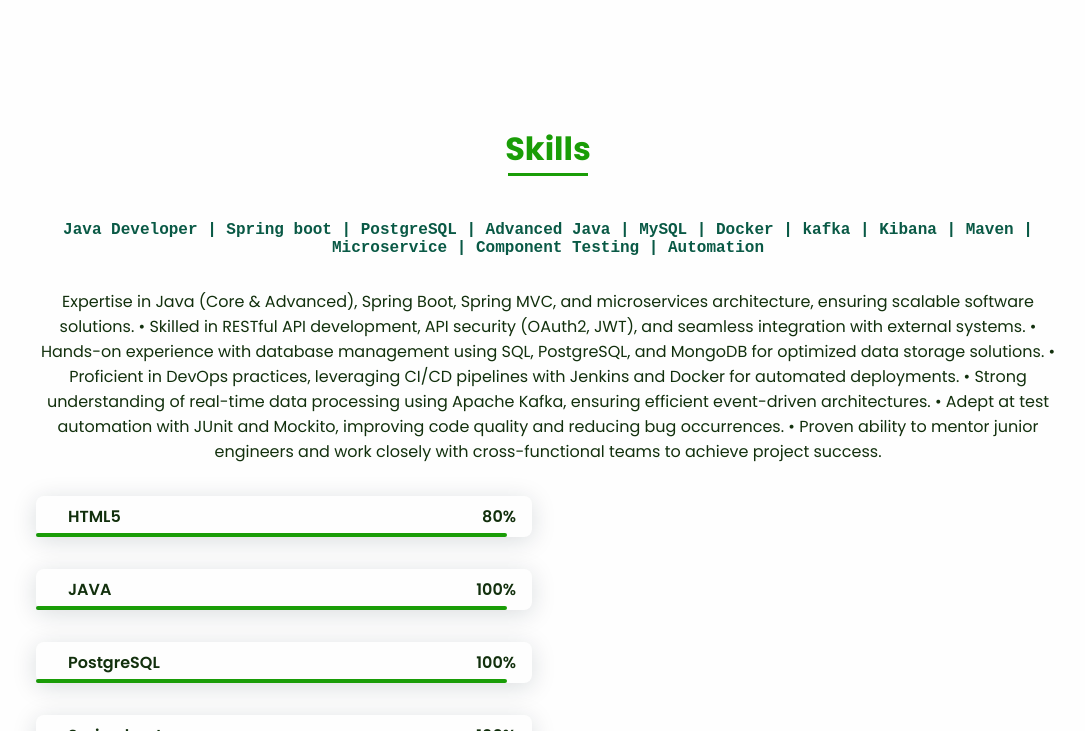
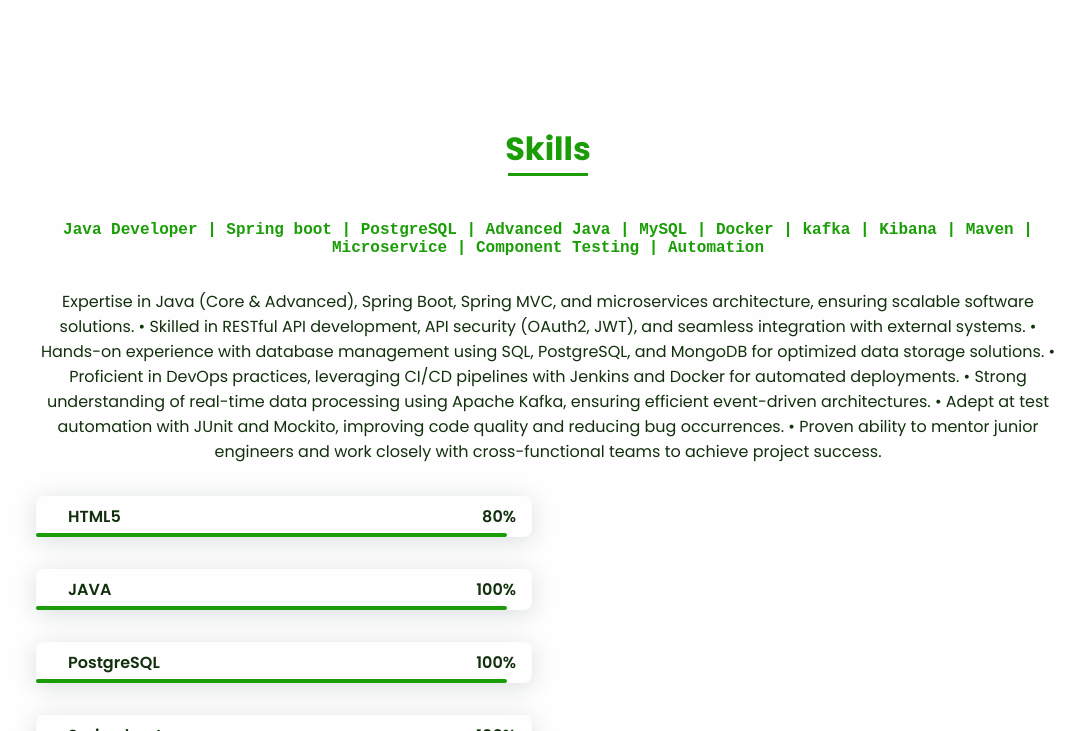
Before and after one commit to ishaik-ext/imran-portfolio, a plain HTML site: page index.html in a window 1280 px wide. Shown: the part 1302-2033 px from the top of the page, without its empty margins (92-1177 px from the left). Drawn offline with nearby package versions, Linux system fonts and the light colour scheme.

Commit message:
modified

```diff
--- a/assets/css/styles.css
+++ b/assets/css/styles.css
@@ -47,6 +47,7 @@
  width: 20px;
  cursor: pointer;
  align-items: end;
+ margin-right: 5px;
 }
 
 /*===== BASE =====*/
@@ -296,7 +297,7 @@ img {
   font-weight: bold;
   margin-left: 10%;
   margin-right: 10%;
-  color: rgb(9, 89, 69);
+  color: var(--first-color);
 }
 .work__text {
   font-size: var(--mid-font-size);
```
